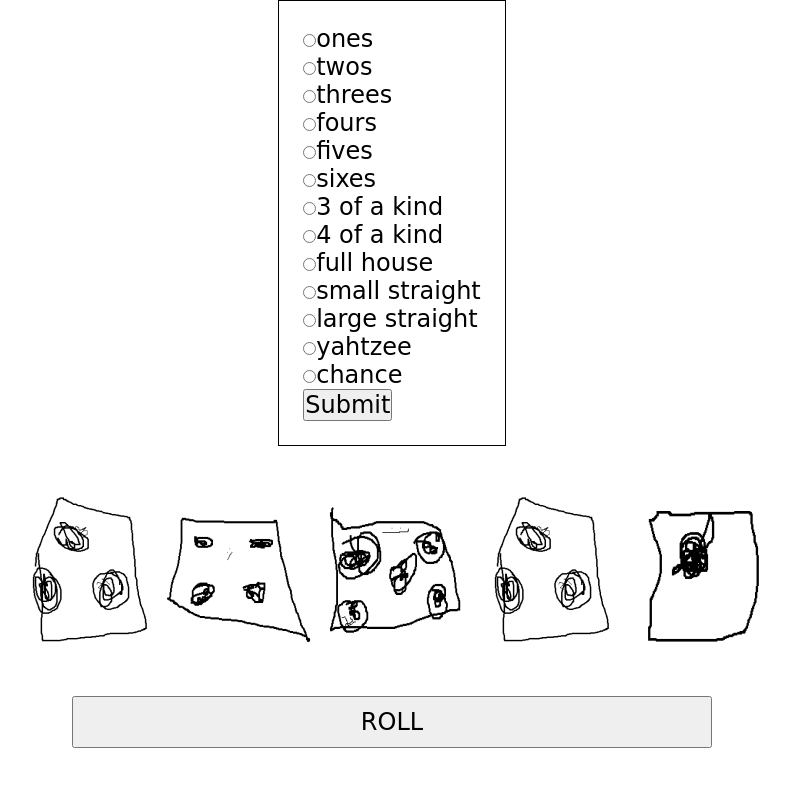
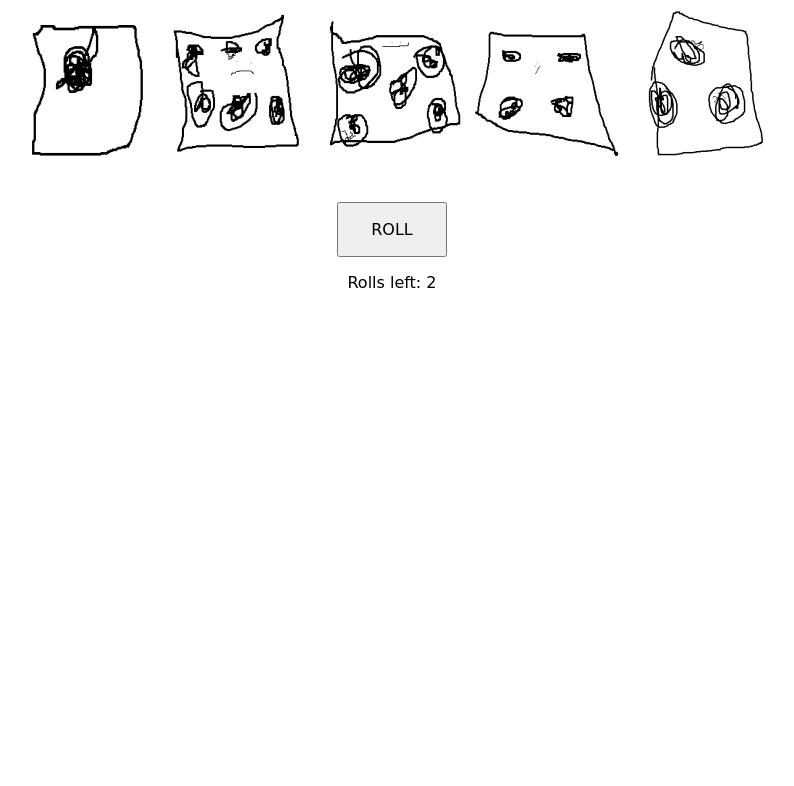
Before and after one commit to erkitammeaid/Yahtzee, a plain HTML site: page index.html in a window 1280 px wide. Both pictures are taken after a click on the button "ROLL". Shown: the whole page, without its empty margins (248-1042 px from the left). Drawn offline with nearby package versions, Linux system fonts and the light colour scheme; a web font is replaced by a local one.

Commit message:
cleaned files

```diff
--- a/app.js
+++ /dev/null
@@ -1,38 +0,0 @@
-
-function roll() {
-    const rng1 = Math.floor(Math.random() * 6) + 1
-    document.querySelector(".dice1").setAttribute("src", rng1 + ".png");
-    const rng2 = Math.floor(Math.random() * 6) + 1
-    document.querySelector(".dice2").setAttribute("src", rng2 + ".png");
-    const rng3 = Math.floor(Math.random() * 6) + 1
-    document.querySelector(".dice3").setAttribute("src", rng3 + ".png");
-    const rng4 = Math.floor(Math.random() * 6) + 1
-    document.querySelector(".dice4").setAttribute("src", rng4 + ".png");
-    const rng5 = Math.floor(Math.random() * 6) + 1
-    document.querySelector(".dice5").setAttribute("src", rng5 + ".png");
-}
-function selectDice() {
-    document.getElementById("dice1").innerhtml = 'pede';
-}
-
-
-
-function changeColor(color){
-    document.getElementById("diceid1").style.background = color;
-}
-
-function changeColor(color){
-    document.getElementById("diceid2").style.background = color;
-}
-
-function changeColor(color){
-    document.getElementById("diceid3").style.background = color;
-}
-
-function changeColor(color){
-    document.getElementById("diceid4").style.background = color;
-}
-
-function changeColor(color){
-    document.getElementById("diceid5").style.background = color;
-}
--- a/index.html
+++ b/index.html
@@ -4,39 +4,21 @@
     <meta charset="UTF-8">
     <meta http-equiv="X-UA-Compatible" content="IE=edge">
     <meta name="viewport" content="width=device-width, initial-scale=1.0">
-    <title>Yahtzee</title>
+    <title>Yahtzee attempt</title>
     <link rel="stylesheet" href="style.css">
 </head>
 <body>
-    <div class="container">
-        <form action="#">
-            <input type="radio" id="1" name="score" value="ones"><label for="ones">ones</label><br>
-            <input type="radio" id="2" name="score" value="twos"><label for="twos">twos</label><br>
-            <input type="radio" id="3" name="score" value="threes"><label for="threes">threes</label><br>
-            <input type="radio" id="4" name="score" value="fours"><label for="fours">fours</label><br>
-            <input type="radio" id="5" name="score" value="fives"><label for="fives">fives</label><br>
-            <input type="radio" id="6" name="score" value="sixes"><label for="sixes">sixes</label><br>
-            <input type="radio" id="3kind" name="score" value="3kind"><label for="3kind">3 of a kind</label><br>
-            <input type="radio" id="4kind" name="score" value="4kind"><label for="4kind">4 of a kind</label><br>
-            <input type="radio" id="fhouse" name="score" value="fhouse"><label for="fhouse">full house</label><br>
-            <input type="radio" id="smstraight" name="score" value="smstraight"><label for="smstraight">small straight</label><br>
-            <input type="radio" id="lgstraight" name="score" value="lgstraight"><label for="lgstraight">large straight</label><br>
-            <input type="radio" id="yahtzee" name="score" value="yahtzee"><label for="yahtzee">yahtzee</label><br>
-            <input type="radio" id="chance" name="score" value="chance"><label for="chance">chance</label><br>
-            <input type="submit" value="Submit">
-        </form>
+    <div class="yahtzee-board clearfix">
+        <img id="diceid" class="dice1">
+        <img id="diceid" class="dice2">
+        <img id="diceid" class="dice3">
+        <img id="diceid" class="dice4">
+        <img id="diceid" class="dice5">
     </div>
-    <div class="dice-container">
-        <img id="diceid1" class="dice1" onclick="changeColor('red')">
-        <img id="diceid2" class="dice2" onclick="changeColor('red')">
-        <img id="diceid3" class="dice3" onclick="changeColor('red')">
-        <img id="diceid4" class="dice4" onclick="changeColor('red')">
-        <img id="diceid5" class="dice5" onclick="changeColor('red')">
-    </div>
-    <div class="button-container">
-        <button id="roll" onclick="roll()">ROLL</button>
-    </div>
+    <button id="roll" onclick="roll()">ROLL</button>
+    <p>Rolls left: <span id="turns">3</span></p>
 
-    <script src="app.js"></script>
+    <script src="https://ajax.googleapis.com/ajax/libs/jquery/2.1.3/jquery.min.js"></script>
+    <script src="script.js"></script>
 </body>
 </html>
--- a/java.js
+++ b/script.js
@@ -1,5 +1,3 @@
-var min = 1;
-var max = 6;
 var turns = 3;
 
 $('.dice1').click(function(){
@@ -43,7 +41,7 @@ $('.dice2').click(function(){
   });
 
 $('#roll').click(function(){
-  var cubes = $('.diceid:not(.held)');
+  var cubes = $('#diceid:not(.held)');
   cubes.each(function(){
     roll($(this));
   });
--- a/stiil.css
+++ /dev/null
@@ -1,73 +0,0 @@
-@import url('https://fonts.googleapis.com/css2?family=ZCOOL+KuaiLe&display=swap');
-body {
-    font-family: 'ZCOOL KuaiLe', cursive;
-  }
-  .clearfix:after {
-       visibility: hidden;
-       display: block;
-       font-size: 0;
-       content: " ";
-       clear: both;
-       height: 0;
-       }
-  .clearfix { display: inline-block; }
-  * html .clearfix { height: 1%; }
-  .clearfix { display: block; }
-
-  button {
-    position: relative;
-    display: block;
-    padding: 1rem 2rem;
-    font-size: 1rem;
-    margin: 40px auto 10px;
-    font-family: 'ZCOOL KuaiLe', cursive;
-  }
-  p {
-    text-align: center;
-  }
-  .yahtzee-board {
-      display: flex;
-      justify-content: center;
-      position: relative;
-      margin: 0 auto;
-  }
-  .container {
-    float: left;
-    margin: 20px;
-    width: 100px;
-    height: 100px;
-    position: relative;
-    perspective: 1000px;
-    perspective-origin: 50% 100%;
-  }
-  img:hover {
-    cursor: pointer;
-  }
-  .cube div {
-    background: yellowgreen;
-    display: block;
-    position: absolute;
-    width: 100%;
-    height: 50%;
-    border: 1% solid black;
-    margin: 0 auto;
-    font-family: Arial, Helvetica, sans-serif;
-    font-size: 500%;
-    text-align: center;
-    padding: 25% 0;
-  }
-
-  .held {
-    background: hsla(240, 85%, 50%, 0.75);
-  }
-  .score-die {
-    background: #f00;
-    border-radius: 2px;
-    display: block;
-    float: right;
-    height: 24px;
-    width: 24px;
-  }
-  #diceid {
-      padding: 2px;
-  }
--- a/style.css
+++ b/style.css
@@ -1,46 +1,72 @@
 @import url('https://fonts.googleapis.com/css2?family=ZCOOL+KuaiLe&display=swap');
-* {
-    padding: 0px;
-    margin: 0px;
-    box-sizing: border-box;
+body {
     font-family: 'ZCOOL KuaiLe', cursive;
-    font-size: x-large;
   }
-.heading{
+  .clearfix:after {
+       visibility: hidden;
+       display: block;
+       font-size: 0;
+       content: " ";
+       clear: both;
+       height: 0;
+       }
+  .clearfix { display: inline-block; }
+  * html .clearfix { height: 1%; }
+  .clearfix { display: block; }
+
+  button {
+    position: relative;
+    display: block;
+    padding: 1rem 2rem;
+    font-size: 1rem;
+    margin: 40px auto 10px;
+    font-family: 'ZCOOL KuaiLe', cursive;
+  }
+  p {
     text-align: center;
-    font-size: xx-large;
+  }
+  .yahtzee-board {
+      display: flex;
+      justify-content: center;
+      position: relative;
+      margin: 0 auto;
   }
   .container {
-    display: flex;
-    justify-content: center;
+    float: left;
+    margin: 20px;
+    width: 100px;
+    height: 100px;
+    position: relative;
+    perspective: 1000px;
+    perspective-origin: 50% 100%;
+  }
+  img:hover {
+    cursor: pointer;
+  }
+  .cube div {
+    background: yellowgreen;
+    display: block;
+    position: absolute;
     width: 100%;
-    flex-direction: row;
+    height: 50%;
+    border: 1% solid black;
+    margin: 0 auto;
+    font-family: Arial, Helvetica, sans-serif;
+    font-size: 500%;
+    text-align: center;
+    padding: 25% 0;
   }
-form {
-    border: 1px solid black;
-    padding: 1rem;
+  .held {
+    background: hsla(240, 85%, 50%, 0.75);
   }
-#roll {
-    height: 1rem;
-    width: 50%;
-    padding: 1rem;
-    display: flex;
-    align-items: center;
-    justify-content: center;
+  .score-die {
+    background: #f00;
+    border-radius: 2px;
+    display: block;
+    float: right;
+    height: 24px;
+    width: 24px;
   }
-.button-container {
-    display: flex;
-    justify-content: center;
-}
-.dice-container {
-    display: flex;
-    justify-content: center;
-    margin: 2rem 0;
-}
-.dice {
-    height: 5rem;
-}
-
-img {
+  #diceid {
       padding: 2px;
   }
```
Also changed, not shown: index2.html (deleted, +0 -24 lines). Lines whose indentation alone changed are shown as unchanged.
